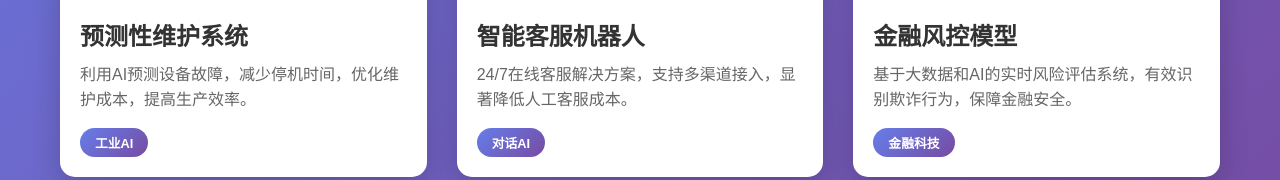
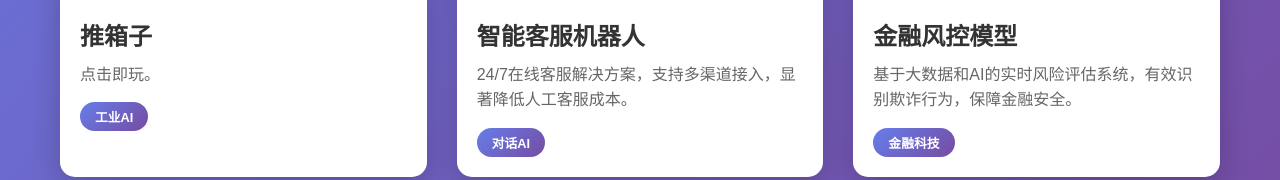
Before and after one commit to aaaqqqwer/tt, a plain HTML site: page index.html in a window 1280 px wide. Shown: the part 804-984 px from the top of the page. Drawn offline with Linux system fonts and the light colour scheme.

Commit message:
Update index.html

```diff
--- a/index.html
+++ b/index.html
@@ -148,8 +148,8 @@
         <div class="card" onclick="window.location='case4.html'">
             <div class="card-image" style="background-image: url('https://picsum.photos/seed/ai4/600/400')"></div>
             <div class="card-content">
-                <h3>预测性维护系统</h3>
-                <p>利用AI预测设备故障，减少停机时间，优化维护成本，提高生产效率。</p>
+                <h3>推箱子</h3>
+                <p>点击即玩。</p>
                 <span class="card-tag">工业AI</span>
             </div>
         </div>
```
